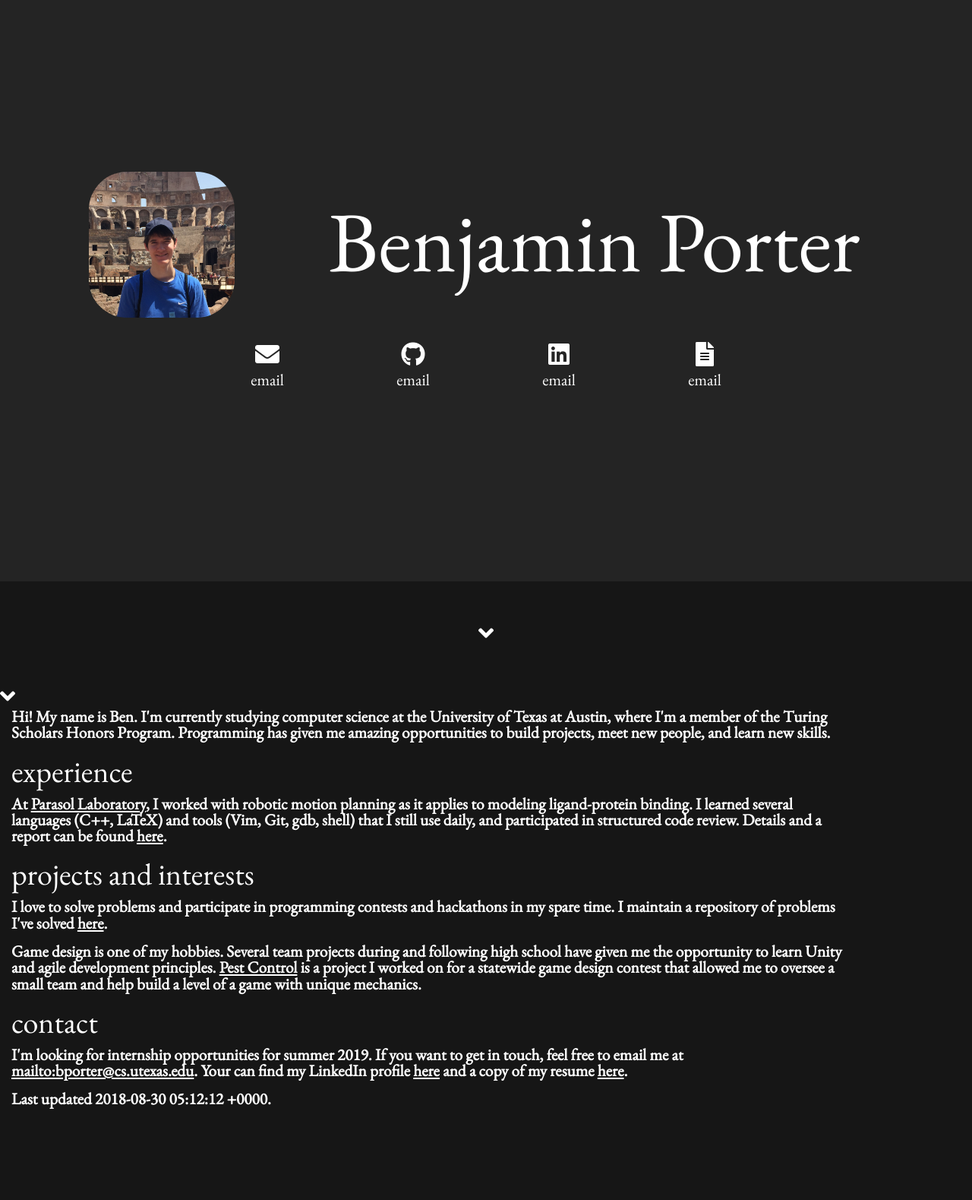
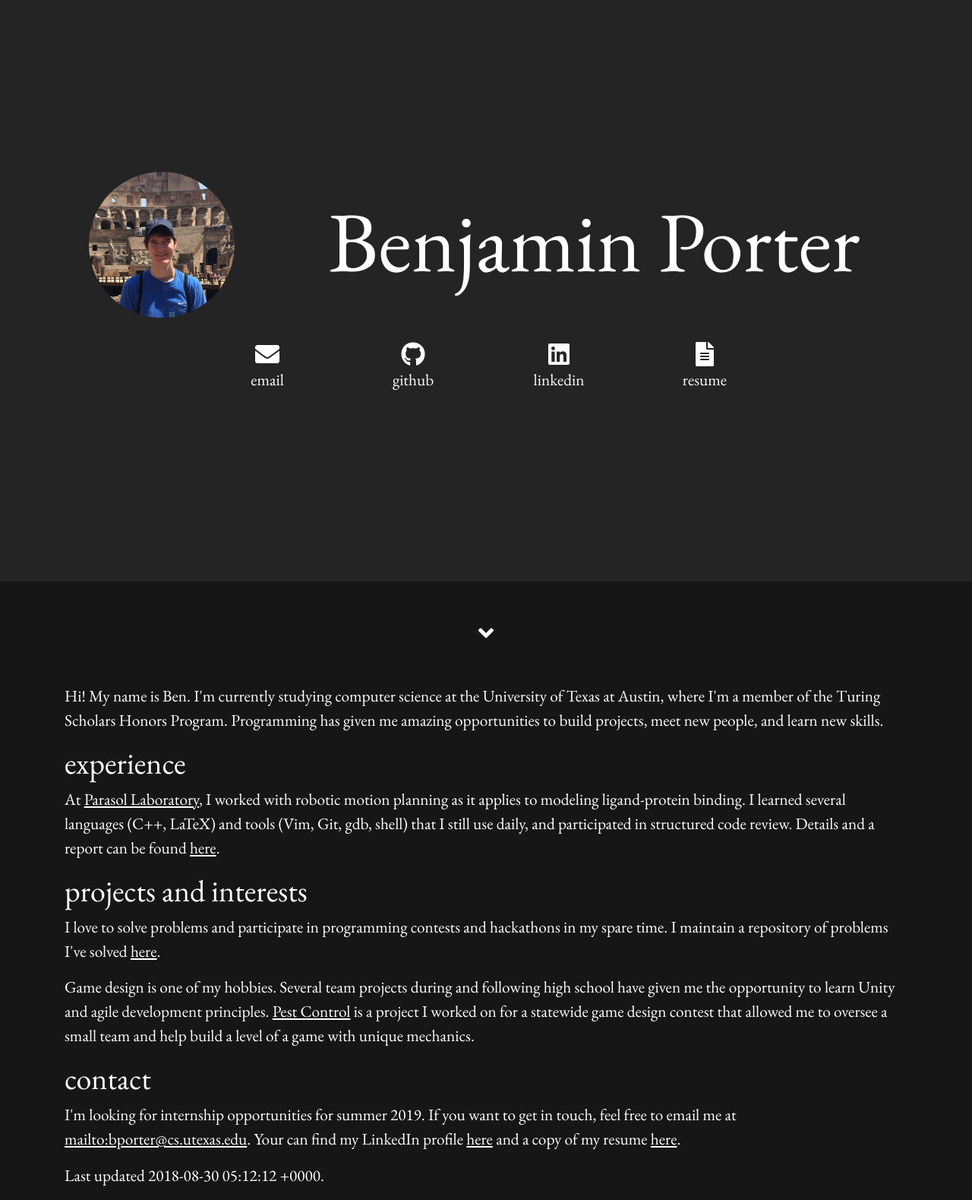
Before and after one commit to bporter816/bporter816.github.io, a Jekyll site: the page built from index.html, in a window 1280 px wide. Shown: the whole page at 76% size. Built offline with Jekyll 4.4.1, drawn with Linux system fonts in a browser that asks for light colours; before the commit the page ends 1473 px from its top, so only the background shows below that.

Commit message:
fix round image and body text

```diff
--- a/css/main.css
+++ b/css/main.css
@@ -89,7 +89,7 @@ a, a:hover {
 
 /* images */
 .image {
-    border-radius: 50px;
+    border-radius: 50%;
 }
 
 .image-wrapper {
--- a/index.html
+++ b/index.html
@@ -18,21 +18,21 @@ layout: default
       </a>
       <a href="{{ site.github }}" class="link col">
         <i class="fab fa-github"></i><br />
-        <p>email</p>
+        <p>github</p>
       </a>
       <a href="{{ site.linkedin }}" class="link col">
         <i class="fab fa-linkedin"></i><br />
-        <p>email</p>
+        <p>linkedin</p>
       </a>
       <a href="resume/resume.pdf" class="link col">
         <i class="fas fa-file-alt"></i><br />
-        <p>email</p>
+        <p>resume</p>
       </a>
     </div>
   </div>
 </div>
 <div class="card-pad d-flex justify-content-center align-items-center">
-  <i class="fas fa-angle-down"</i>
+  <i class="fas fa-angle-down"></i>
 </div>
 <div class="container">
   <p>
```
